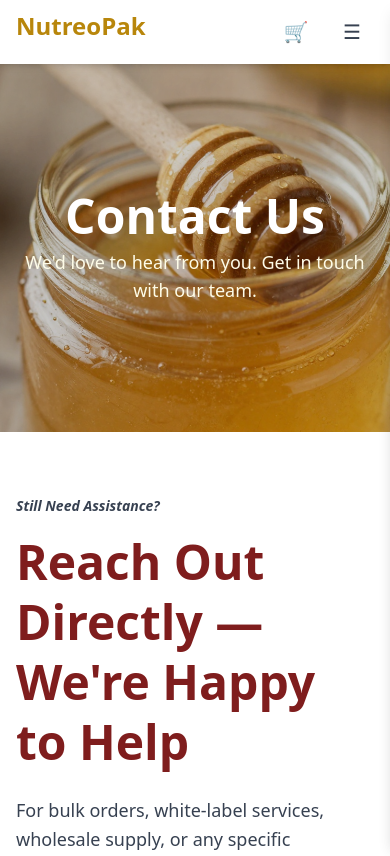
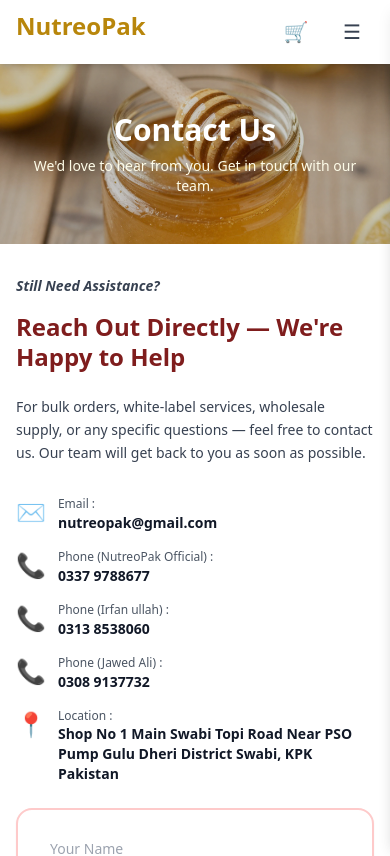
Before and after one commit to developer-bytespak/NeutroPak_frontend, a Next.js app: page /contact in a window 390 px wide. Shown: the top 856 px of the page. Built offline with nearby package versions, Linux system fonts and the light colour scheme.

Commit message:
contact page responsiveness done

```diff
--- a/src/app/contact/page.tsx
+++ b/src/app/contact/page.tsx
@@ -33,42 +33,42 @@
   };
 
   return (
-    <main className="bg-white">
+    <main className="bg-white overflow-x-hidden">
       {/* Page Header */}
       <section
-        className="relative bg-center bg-cover py-32"
+        className="relative bg-center bg-cover py-12 sm:py-20 md:py-32"
         style={{
           backgroundImage: 'url(/contact_sec.png)',
         }}
       >
         <div className="absolute inset-0 bg-black bg-opacity-20" />
         <div className="relative z-10 max-w-7xl mx-auto px-4 sm:px-6 lg:px-8 text-center">
-          <h1 className="text-5xl md:text-6xl font-bold text-white mb-2">Contact Us</h1>
-          <p className="text-lg text-yellow-50">We'd love to hear from you. Get in touch with our team.</p>
+          <h1 className="text-3xl sm:text-4xl md:text-5xl lg:text-6xl font-bold text-white mb-2">Contact Us</h1>
+          <p className="text-sm sm:text-base md:text-lg text-yellow-50">We'd love to hear from you. Get in touch with our team.</p>
         </div>
       </section>
 
       {/* Main Contact Section */}
-      <section className="py-16 px-4 sm:px-6 lg:px-8">
+      <section className="py-8 sm:py-12 md:py-16 px-4 sm:px-6 lg:px-8">
         <div className="max-w-7xl mx-auto">
-          <div className="grid grid-cols-1 lg:grid-cols-2 gap-12 items-start">
+          <div className="grid grid-cols-1 lg:grid-cols-2 gap-6 sm:gap-8 md:gap-12 items-start">
             {/* Left Side - Contact Info */}
             <div>
-              <p className="text-sm font-semibold text-gray-700 italic mb-4">Still Need Assistance?</p>
-              <h1 className="text-5xl lg:text-6xl font-bold text-red-900 mb-6 leading-tight">
+              <p className="text-sm sm:text-base md:text-lg font-semibold text-gray-700 italic mb-4">Still Need Assistance?</p>
+              <h1 className="text-2xl sm:text-3xl md:text-4xl lg:text-5xl xl:text-6xl font-bold text-red-900 mb-6 leading-tight">
                 Reach Out Directly — We're Happy to Help
               </h1>
-              <p className="text-gray-700 text-lg mb-8 leading-relaxed">
+              <p className="text-gray-700 text-sm sm:text-base md:text-lg mb-8 leading-relaxed">
                 For bulk orders, white-label services, wholesale supply, or any specific questions — feel free to contact us. Our team will get back to you as soon as possible.
               </p>
 
               {/* Contact Details */}
-              <div className="space-y-4">
+              <div className="space-y-4 flex flex-col items-start">
                 <div className="flex items-start gap-3">
                   <span className="text-2xl">✉️</span>
                   <div>
-                    <p className="text-gray-600 text-sm">Email :</p>
-                    <a href="mailto:nutreopak@gmail.com" className="font-semibold text-gray-900 hover:text-red-900">
+                    <p className="text-gray-600 text-xs sm:text-sm">Email :</p>
+                    <a href="mailto:nutreopak@gmail.com" className="font-semibold text-gray-900 hover:text-red-900 text-sm sm:text-base">
                       nutreopak@gmail.com
                     </a>
                   </div>
@@ -77,8 +77,8 @@
                 <div className="flex items-start gap-3">
                   <span className="text-2xl">📞</span>
                   <div>
-                    <p className="text-gray-600 text-sm">Phone (NutreoPak Official) :</p>
-                    <a href="tel:+923379788677" className="font-semibold text-gray-900 hover:text-red-900">
+                    <p className="text-gray-600 text-xs sm:text-sm">Phone (NutreoPak Official) :</p>
+                    <a href="tel:+923379788677" className="font-semibold text-gray-900 hover:text-red-900 text-sm sm:text-base">
                       0337 9788677
                     </a>
                   </div>
@@ -87,8 +87,8 @@
                 <div className="flex items-start gap-3">
                   <span className="text-2xl">📞</span>
                   <div>
-                    <p className="text-gray-600 text-sm">Phone (Irfan ullah) :</p>
-                    <a href="tel:+923138538060" className="font-semibold text-gray-900 hover:text-red-900">
+                    <p className="text-gray-600 text-xs sm:text-sm">Phone (Irfan ullah) :</p>
+                    <a href="tel:+923138538060" className="font-semibold text-gray-900 hover:text-red-900 text-sm sm:text-base">
                       0313 8538060
                     </a>
                   </div>
@@ -97,8 +97,8 @@
                 <div className="flex items-start gap-3">
                   <span className="text-2xl">📞</span>
                   <div>
-                    <p className="text-gray-600 text-sm">Phone (Jawed Ali) :</p>
-                    <a href="tel:+923089137732" className="font-semibold text-gray-900 hover:text-red-900">
+                    <p className="text-gray-600 text-xs sm:text-sm">Phone (Jawed Ali) :</p>
+                    <a href="tel:+923089137732" className="font-semibold text-gray-900 hover:text-red-900 text-sm sm:text-base">
                       0308 9137732
                     </a>
                   </div>
@@ -107,8 +107,8 @@
                 <div className="flex items-start gap-3">
                   <span className="text-2xl">📍</span>
                   <div>
-                    <p className="text-gray-600 text-sm">Location :</p>
-                    <p className="font-semibold text-gray-900">
+                    <p className="text-gray-600 text-xs sm:text-sm">Location :</p>
+                    <p className="font-semibold text-gray-900 text-sm sm:text-base">
                       Shop No 1 Main Swabi Topi Road Near PSO Pump Gulu Dheri District Swabi, KPK Pakistan
                     </p>
                   </div>
@@ -117,7 +117,7 @@
             </div>
 
             {/* Right Side - Contact Form */}
-            <div className="bg-white rounded-2xl border-2 border-red-200 p-8 shadow-sm">
+            <div className="bg-white rounded-2xl border-2 border-red-200 p-4 sm:p-6 md:p-8 shadow-sm">
               <form onSubmit={handleSubmit} className="space-y-5">
                 <input
                   type="text"
```
